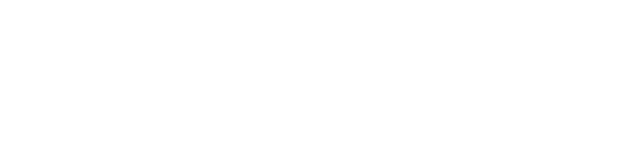
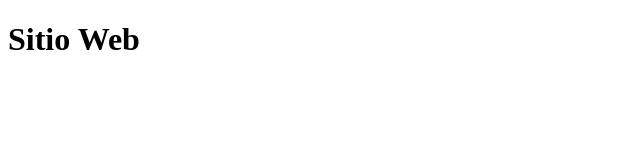
Before and after one commit to davidanguiano/aprendiendo-github, a plain HTML site: page index.html in a window 1280 px wide. Shown: the whole page, without its empty margins (0-640 px from the left). Drawn offline with Linux system fonts and the light colour scheme.

Commit message:
Título del sitio web
Se añade el titulo correcto en la etiqueta <title> y un <h1> en el <body> para iniciar el desarrollo del contenido del proyecto

```diff
--- a/index.html
+++ b/index.html
@@ -4,9 +4,9 @@
   <meta charset="UTF-8">
   <meta name="viewport" content="width=device-width, initial-scale=1.0">
   <meta http-equiv="X-UA-Compatible" content="ie=edge">
-  <title>Document</title>
+  <title>Sitio Web</title>
 </head>
 <body>
-
+  <h1>Sitio Web</h1>
 </body>
 </html>
```
